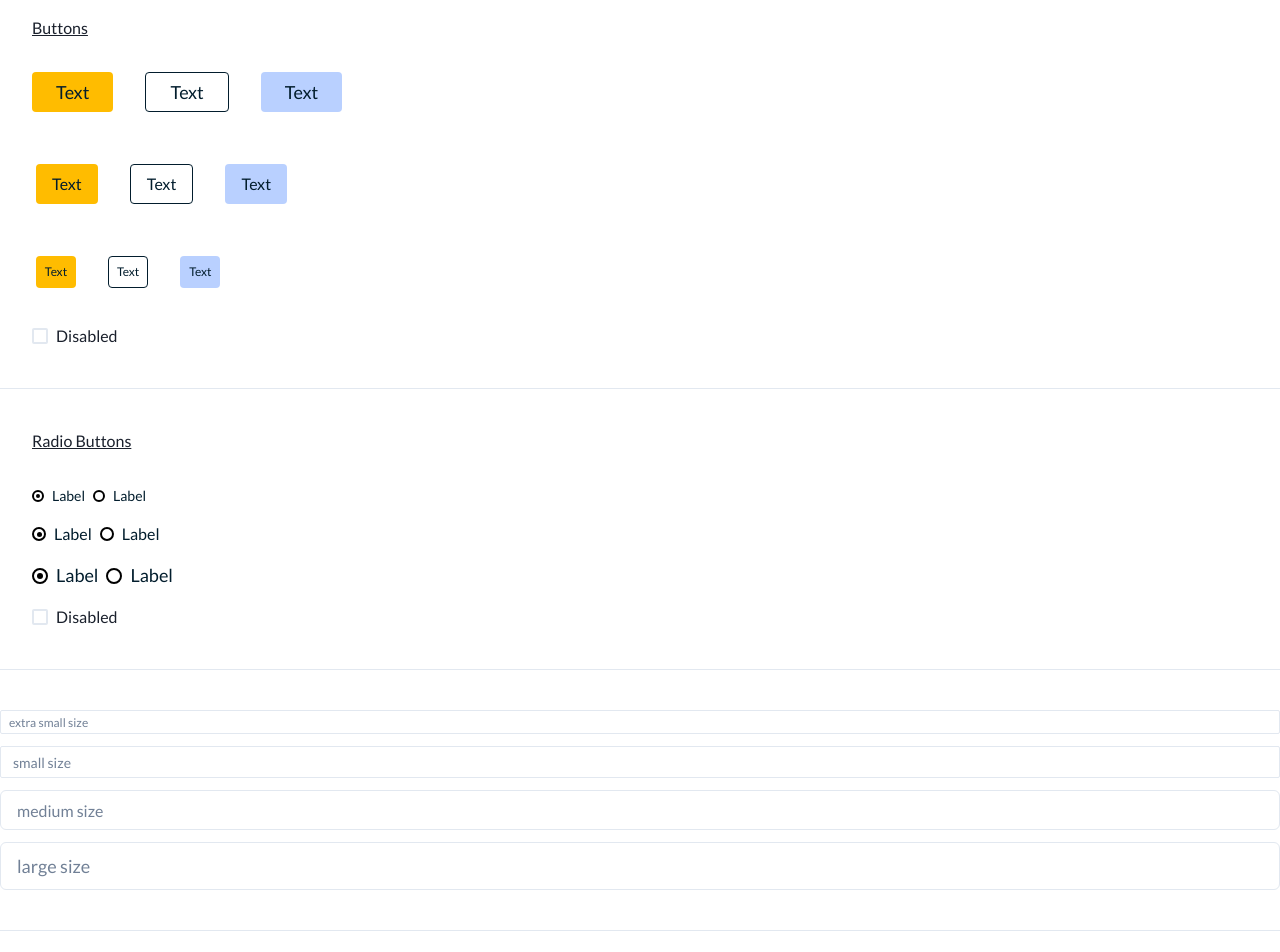
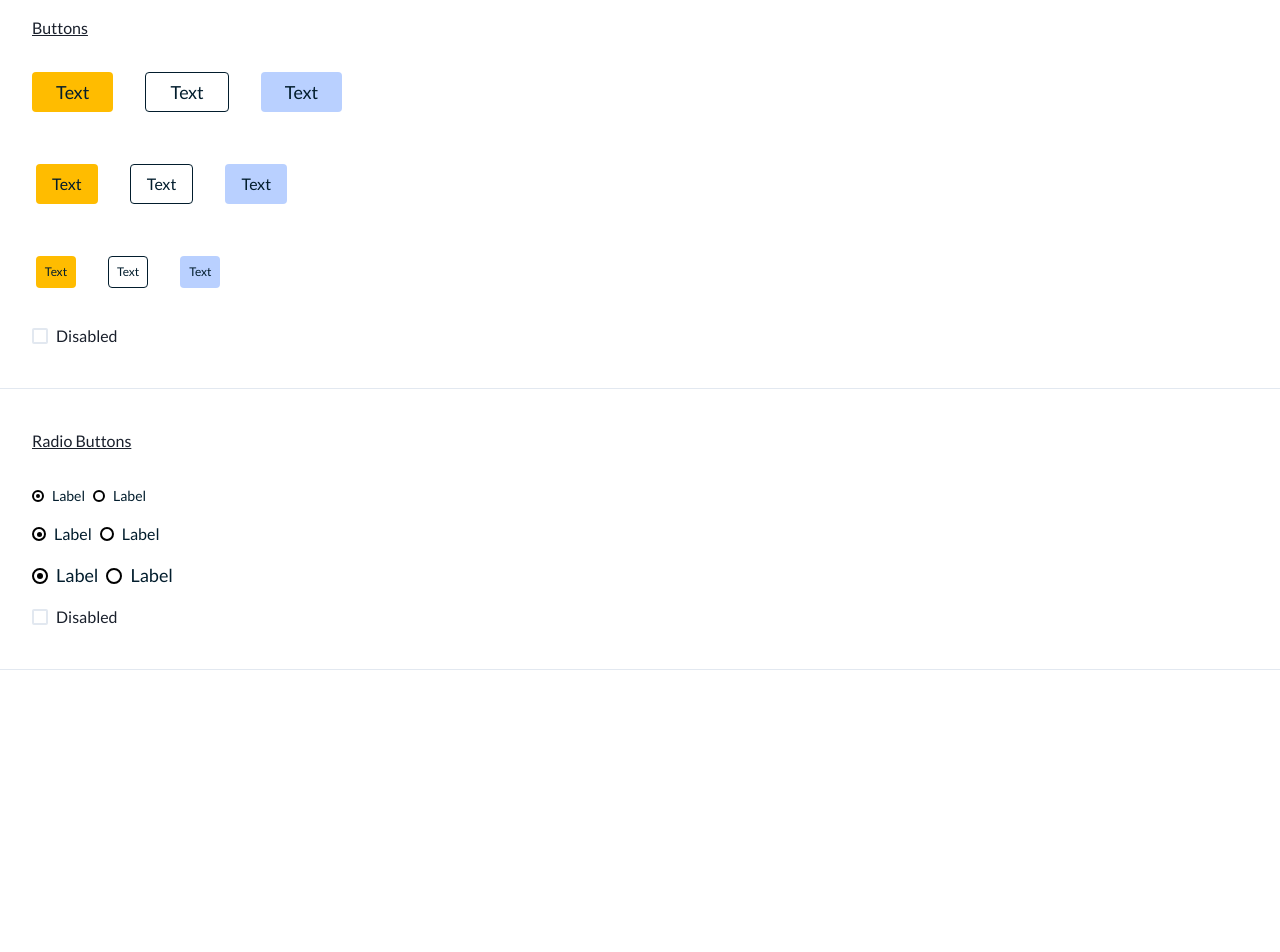
Before and after one commit to ruairidhflint/chakra-test, a React (Vite) app: page / in a window 1280 px wide. Shown: the top 952 px of the page. After the commit the page ends 800 px from the top, so only its background shows below. Built offline with nearby package versions, Linux system fonts and the light colour scheme.

Commit message:
disable inputs

```diff
--- a/src/App.tsx
+++ b/src/App.tsx
@@ -1,5 +1,5 @@
 import { Buttons } from "./sections/Buttons";
-import { Inputs } from "./sections/Inputs";
+// import { Inputs } from "./sections/Inputs";
 import { RadioGroup } from "./sections/RadioGroup";
 
 function App() {
@@ -9,8 +9,8 @@ function App() {
       <hr style={{ margin: "40px 0" }} />
       <RadioGroup />
       <hr style={{ margin: "40px 0" }} />
-      <Inputs />
-      <hr style={{ margin: "40px 0" }} />
+      {/* <Inputs />
+      <hr style={{ margin: "40px 0" }} /> */}
     </>
   );
 }
```
